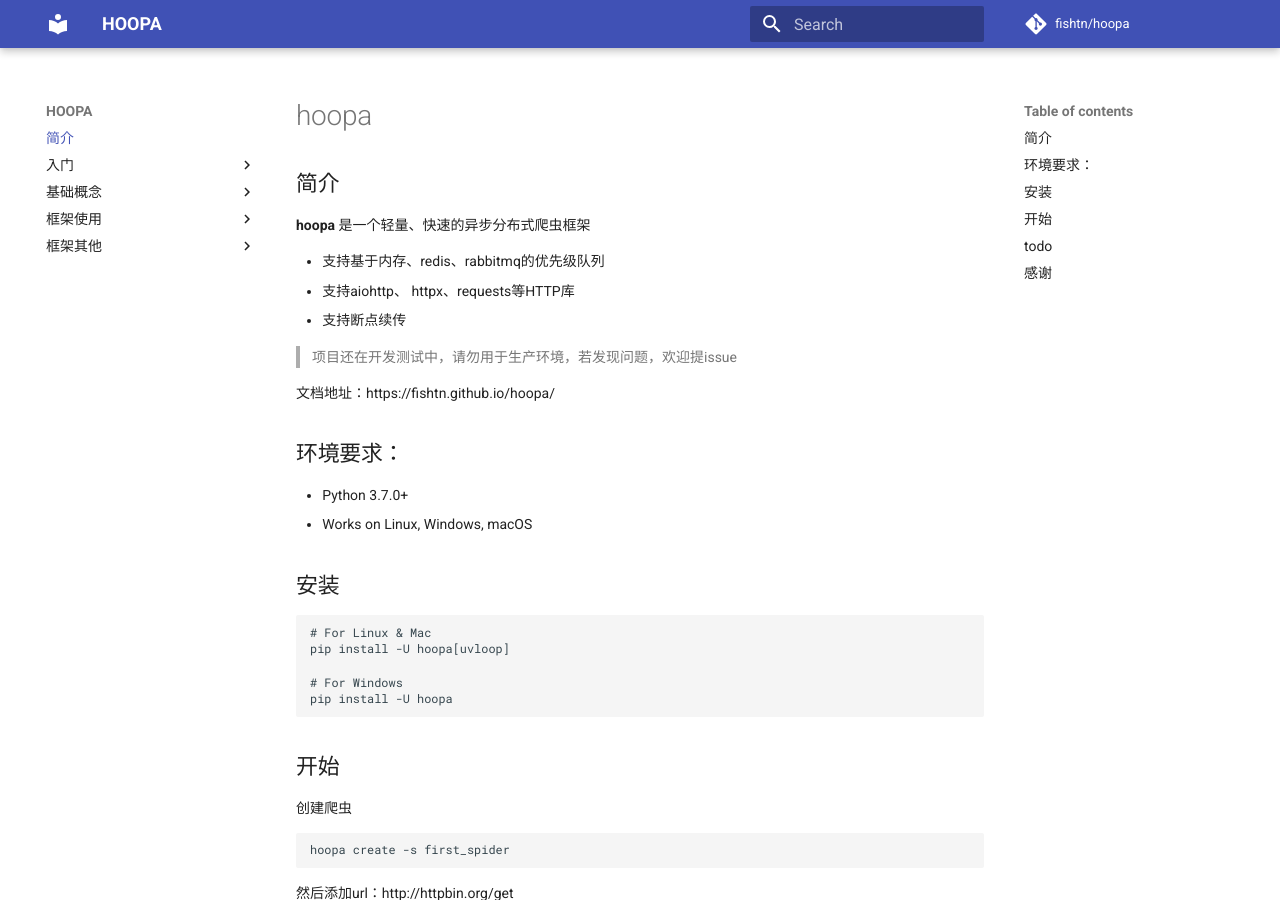
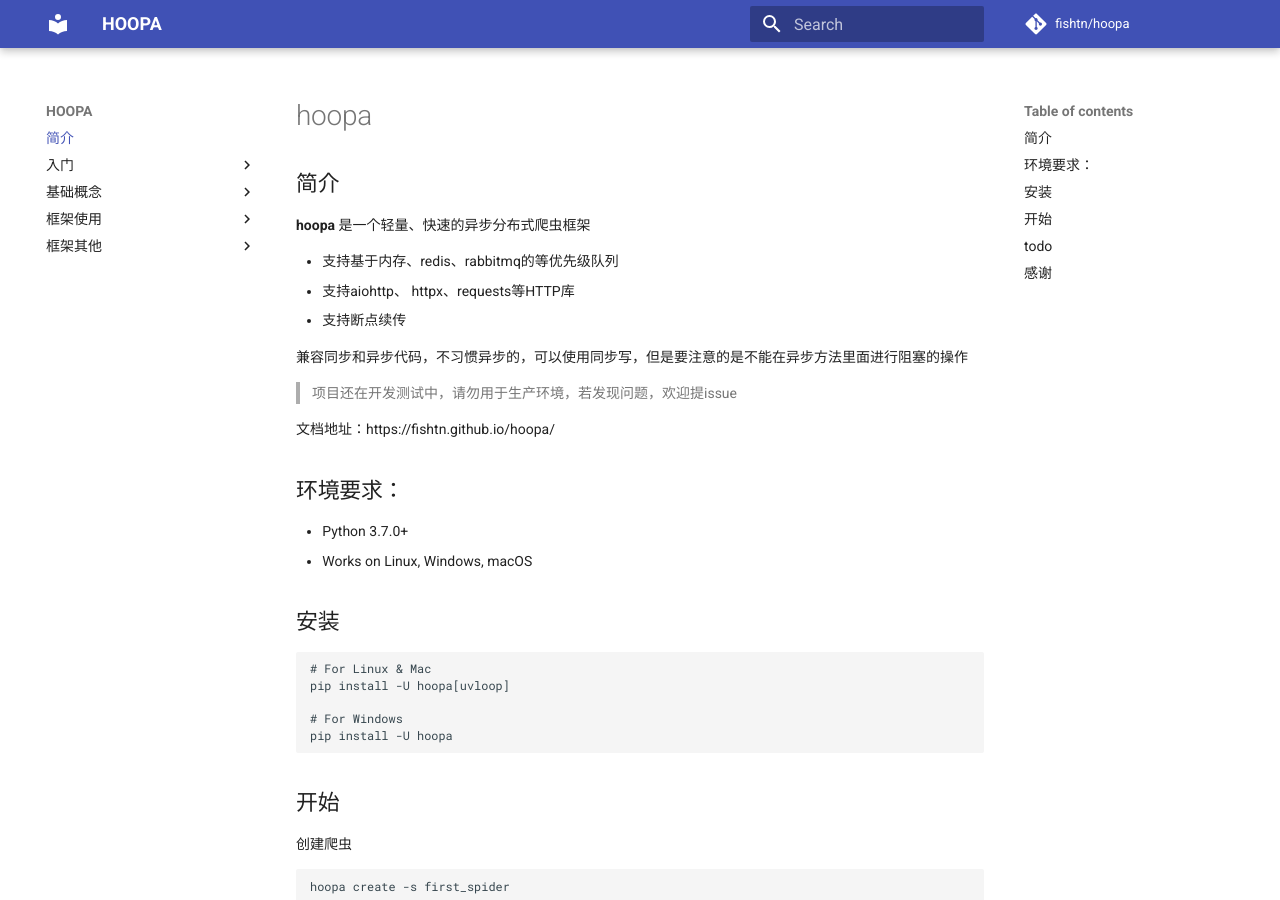
Before and after one commit to fishtn/hoopa, an MkDocs documentation site: the page built from docs/index.md, in a window 1280 px wide and 900 px high. Built offline with MkDocs 1.6.1 and Material for MkDocs 9.7.7, drawn with Linux system fonts in a browser that asks for light colours; comment, search, counter and statistics services are not loaded.

Commit message:
文档、模板修改

```diff
--- a/docs/index.md
+++ b/docs/index.md
@@ -5,9 +5,12 @@
 
 **hoopa** 是一个轻量、快速的异步分布式爬虫框架
 
-- 支持基于内存、redis、rabbitmq的优先级队列
+- 支持基于内存、redis、rabbitmq的等优先级队列
 - 支持aiohttp、 httpx、requests等HTTP库
 - 支持断点续传
+
+
+兼容同步和异步代码，不习惯异步的，可以使用同步写，但是要注意的是不能在异步方法里面进行阻塞的操作
 
 > 项目还在开发测试中，请勿用于生产环境，若发现问题，欢迎提issue
 
```
Also changed, not shown: README.md (+1 -1 lines), 1 other file.
